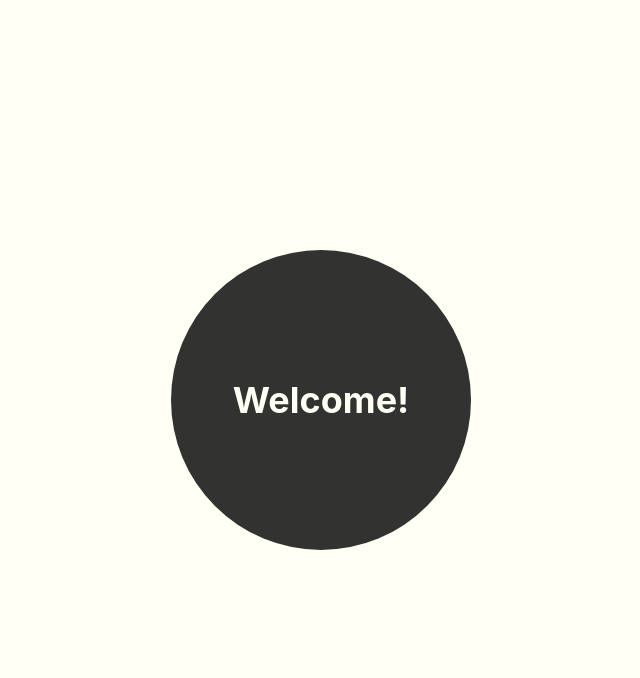
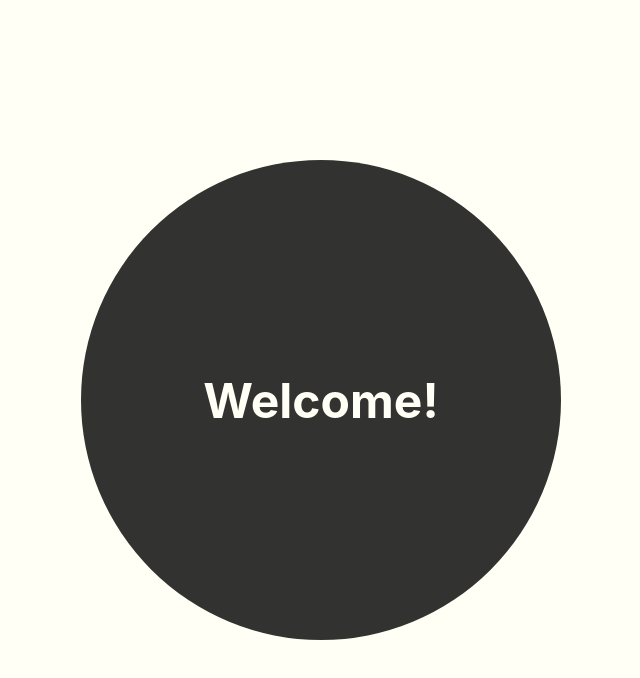
Before and after one commit to CHaiz15/Portfolio, a React (Create React App) app: page / in a window 1280 px wide. Shown: the top 678 px of the page, without its empty margins (319-959 px from the left). Built offline with nearby package versions, Linux system fonts and the light colour scheme.

Commit message:
Update styling

```diff
--- a/src/Components/Intro/Intro.js
+++ b/src/Components/Intro/Intro.js
@@ -32,7 +32,7 @@ const WelcomeContainer = styled(Link)`
 
 const Welcome = styled.h1`
   color: rgb(255, 255, 245);
-  font-size: 3em;
+  font-size: 4em;
   font-weight: bold;
 `
 
@@ -41,8 +41,8 @@ const WelcomeButton = styled.div`
   ${props => props.displayStatus && 'display: none;'}
   align-items: center;
   justify-content: center;
-  height: 25rem;
-  width: 25rem;
+  height: 40rem;
+  width: 40rem;
   cursor: pointer;
   border-radius: 50%;
   background: rgb(50, 50, 49);
@@ -86,7 +86,7 @@ const Name = styled.h1`
   border-right: solid 3px rgba(0,255,0,.75);
   white-space: nowrap;
   overflow: hidden;
-  font-size: 7em;
+  font-size:8em;
   color: rgb(50, 50, 49);
   animation: ${animatedText('100%')} 2s steps(29,end) 1 normal both,
             ${animatedCursor} 400ms steps(29,end) infinite,
```
